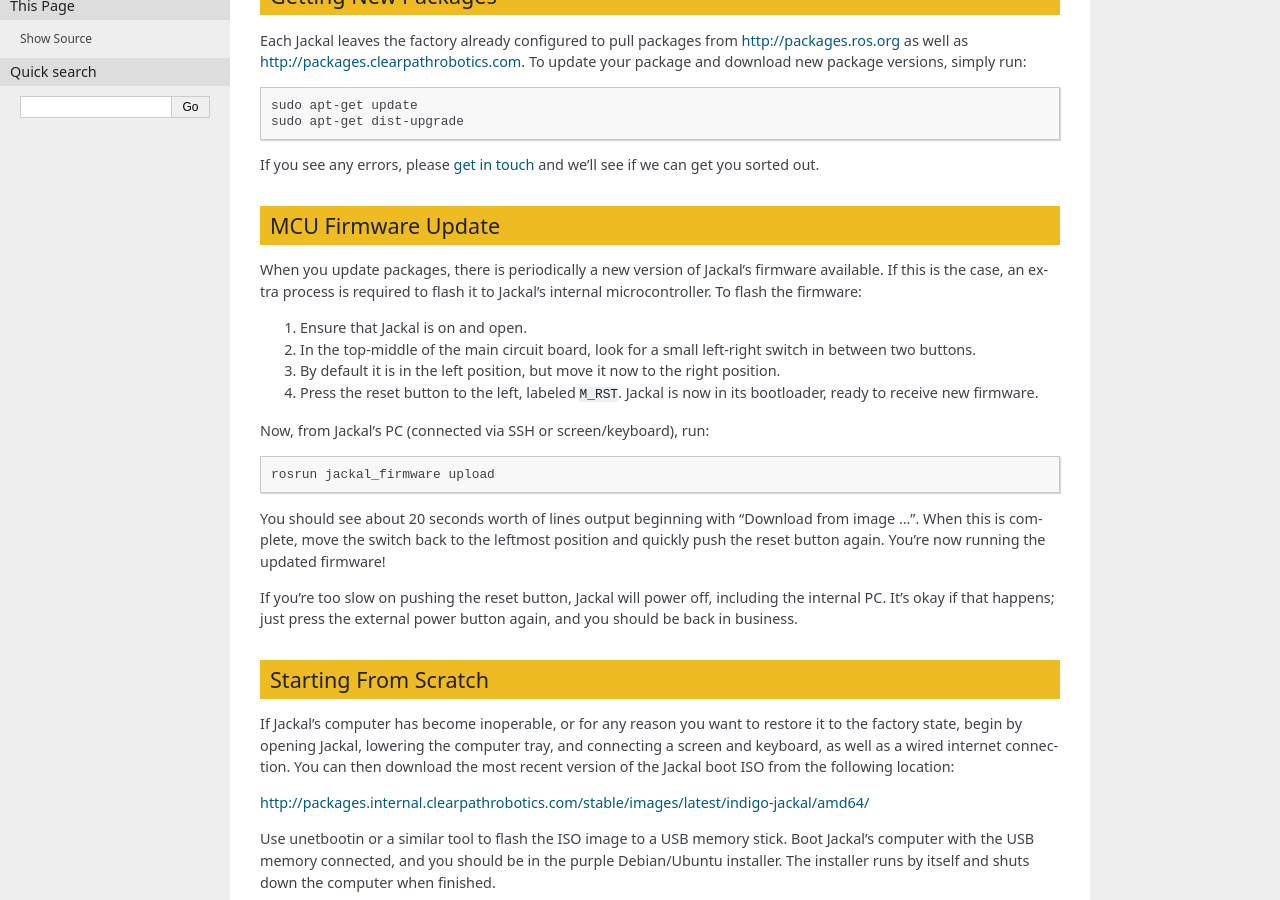
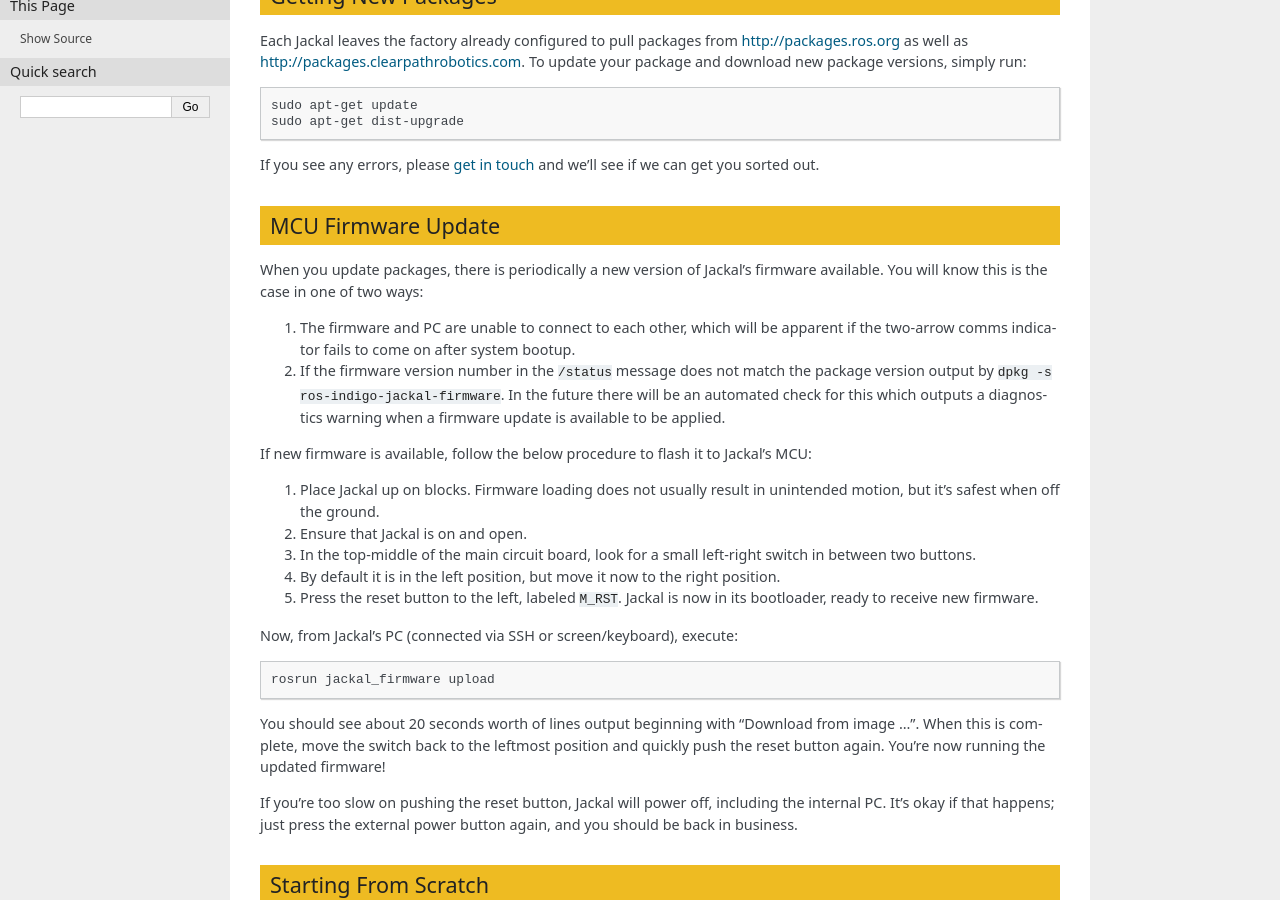
Before and after one commit to jackal/jackal, a Sphinx documentation site: the page built from jackal_tutorials/doc/update.rst, in a window 1280 px wide and 900 px high, scrolled down 234 px. Built offline with Sphinx 7.4.7, drawn with Linux system fonts in a browser that asks for light colours; some web fonts are replaced; the version number could not be read and is left out.

Commit message:
Flesh out firmware update section, add suggestion to place robot on blocks.

```diff
--- a/jackal_tutorials/doc/update.rst
+++ b/jackal_tutorials/doc/update.rst
@@ -9,7 +9,8 @@
 Getting New Packages
 --------------------
 
-Each Jackal leaves the factory already configured to pull packages from http://packages.ros.org as well as http://packages.clearpathrobotics.com. To update your package and download new package versions, simply run:
+Each Jackal leaves the factory already configured to pull packages from http://packages.ros.org as well as
+http://packages.clearpathrobotics.com. To update your package and download new package versions, simply run:
 
 .. code-block:: bash
 
@@ -24,16 +25,26 @@
 MCU Firmware Update
 -------------------
 
-When you update packages, there is periodically a new version of Jackal's firmware available. If this is the
-case, an extra process is required to flash it to Jackal's internal microcontroller. To flash the firmware:
+When you update packages, there is periodically a new version of Jackal's firmware available. You will know this
+is the case in one of two ways:
 
-1. Ensure that Jackal is on and open.
-2. In the top-middle of the main circuit board, look for a small left-right switch in between two buttons.
-3. By default it is in the left position, but move it now to the right position.
-4. Press the reset button to the left, labeled ``M_RST``. Jackal is now in its bootloader, ready to receive new
+1. The firmware and PC are unable to connect to each other, which will be apparent if the two-arrow comms indicator
+   fails to come on after system bootup.
+2. If the firmware version number in the ``/status`` message does not match the package version output by
+   ``dpkg -s ros-indigo-jackal-firmware``. In the future there will be an automated check for this which outputs
+   a diagnostics warning when a firmware update is available to be applied.
+
+If new firmware is available, follow the below procedure to flash it to Jackal's MCU:
+
+1. Place Jackal up on blocks. Firmware loading does not usually result in unintended motion, but it's safest when
+   off the ground.
+2. Ensure that Jackal is on and open.
+3. In the top-middle of the main circuit board, look for a small left-right switch in between two buttons.
+4. By default it is in the left position, but move it now to the right position.
+5. Press the reset button to the left, labeled ``M_RST``. Jackal is now in its bootloader, ready to receive new
    firmware.
 
-Now, from Jackal's PC (connected via SSH or screen/keyboard), run:
+Now, from Jackal's PC (connected via SSH or screen/keyboard), execute:
 
 .. code-block:: bash
 
@@ -52,11 +63,15 @@
 Starting From Scratch
 ---------------------
 
-If Jackal's computer has become inoperable, or for any reason you want to restore it to the factory state, begin by opening Jackal, lowering the computer tray, and connecting a screen and keyboard, as well as a wired internet connection. You can then download the most recent version of the Jackal boot ISO from the following location:
+If Jackal's computer has become inoperable, or for any reason you want to restore it to the factory state, begin
+by opening Jackal, lowering the computer tray, and connecting a screen and keyboard, as well as a wired internet
+connection. You can then download the most recent version of the Jackal boot ISO from the following location:
 
 http://packages.internal.clearpathrobotics.com/stable/images/latest/indigo-jackal/amd64/
 
-Use unetbootin or a similar tool to flash the ISO image to a USB memory stick. Boot Jackal's computer with the USB memory connected, and you should be in the purple Debian/Ubuntu installer. The installer runs by itself and shuts down the computer when finished.
+Use unetbootin or a similar tool to flash the ISO image to a USB memory stick. Boot Jackal's computer with the USB
+memory connected, and you should be in the purple Debian/Ubuntu installer. The installer runs by itself and shuts
+down the computer when finished.
 
 Once done, turn Jackal on once more, and run the following:
 
```
